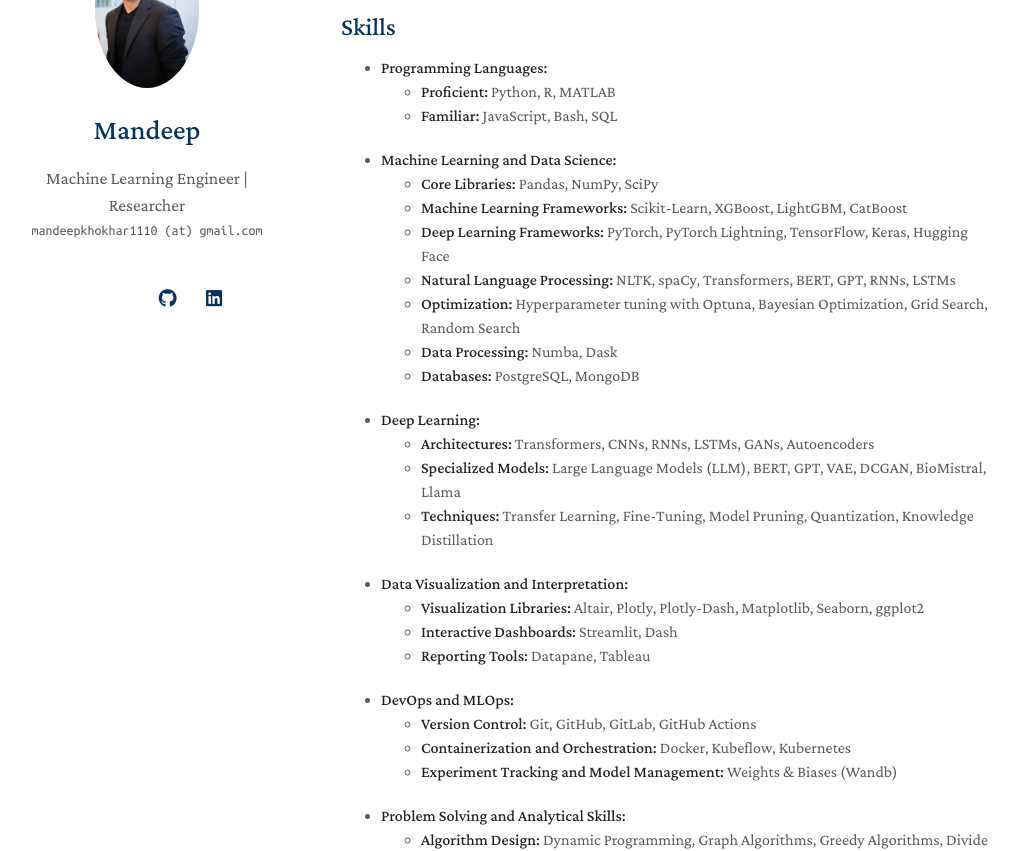
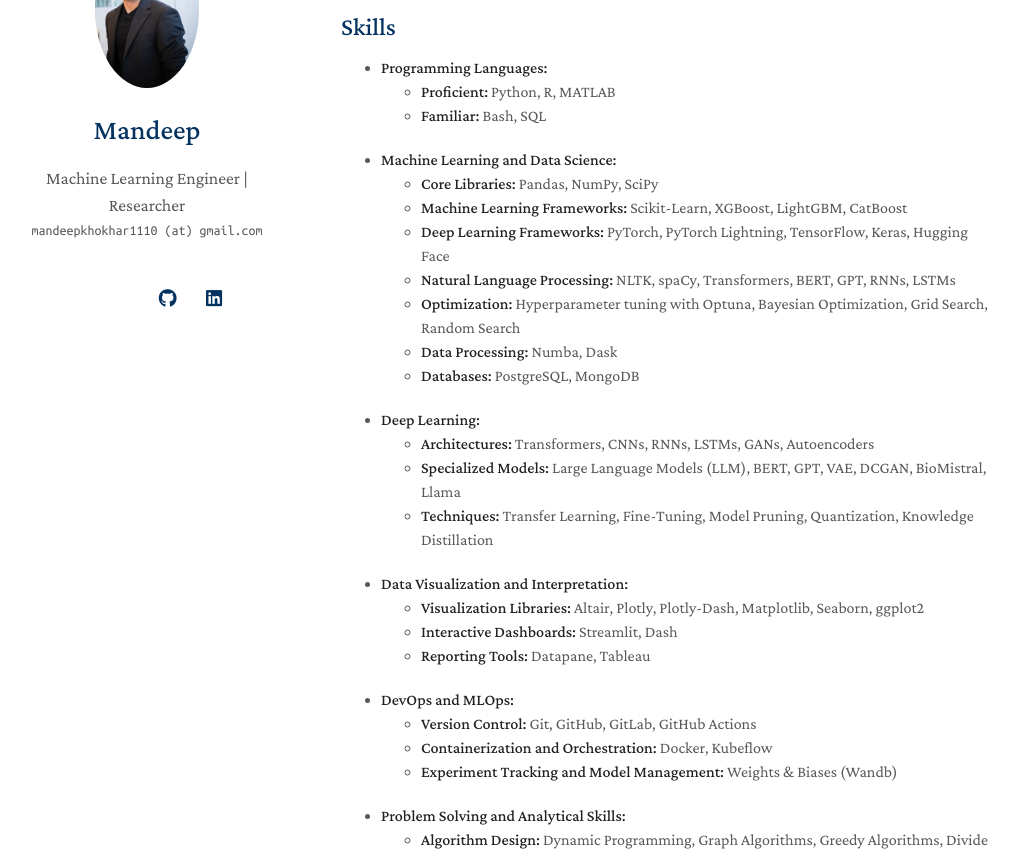
Before and after one commit to M-I-Dx/M-I-Dx.github.io, a Jekyll site: the page built from index.md, in a window 1280 px wide and 1400 px high, scrolled down 5266 px. Shown: the part 153-1004 px from the top of the window, without its empty margins (129-1148 px from the left). Built offline with Jekyll 4.4.1, drawn with Linux system fonts in a browser that asks for light colours; a style sheet for code colours, icons or effects is not loaded; our own code applies the rules of GitHub Pages for plain Markdown files.

Commit message:
Updated the website

```diff
--- a/index.md
+++ b/index.md
@@ -110,7 +110,7 @@ Driven machine learning engineer with a passion for advancing AI in diverse fiel
 
 - **Programming Languages:**
   - **Proficient:** Python, R, MATLAB
-  - **Familiar:** JavaScript, Bash, SQL
+  - **Familiar:** Bash, SQL
 
 - **Machine Learning and Data Science:**
   - **Core Libraries:** Pandas, NumPy, SciPy
@@ -134,7 +134,7 @@ Llama
 
 - **DevOps and MLOps:**
   - **Version Control:** Git, GitHub, GitLab, GitHub Actions
-  - **Containerization and Orchestration:** Docker, Kubeflow, Kubernetes
+  - **Containerization and Orchestration:** Docker, Kubeflow
   - **Experiment Tracking and Model Management:** Weights & Biases (Wandb)
 
 - **Problem Solving and Analytical Skills:**
```
